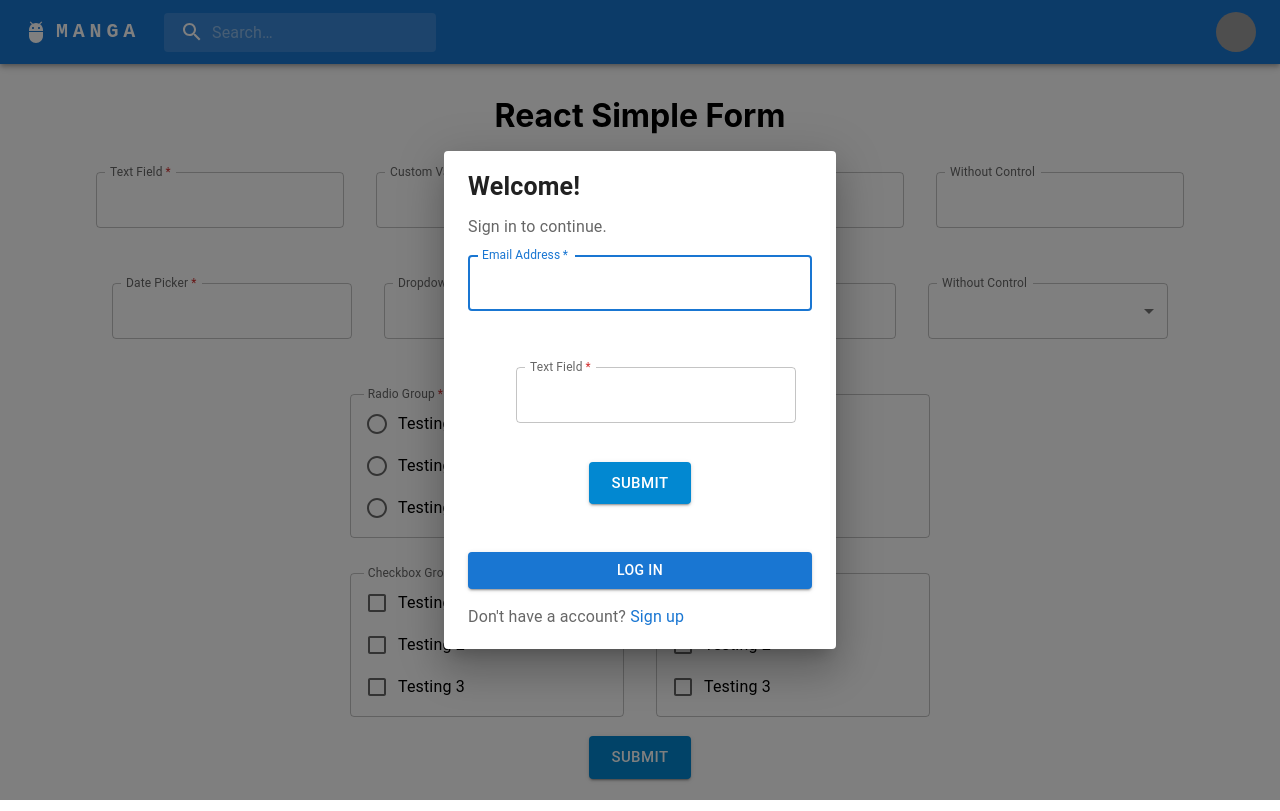
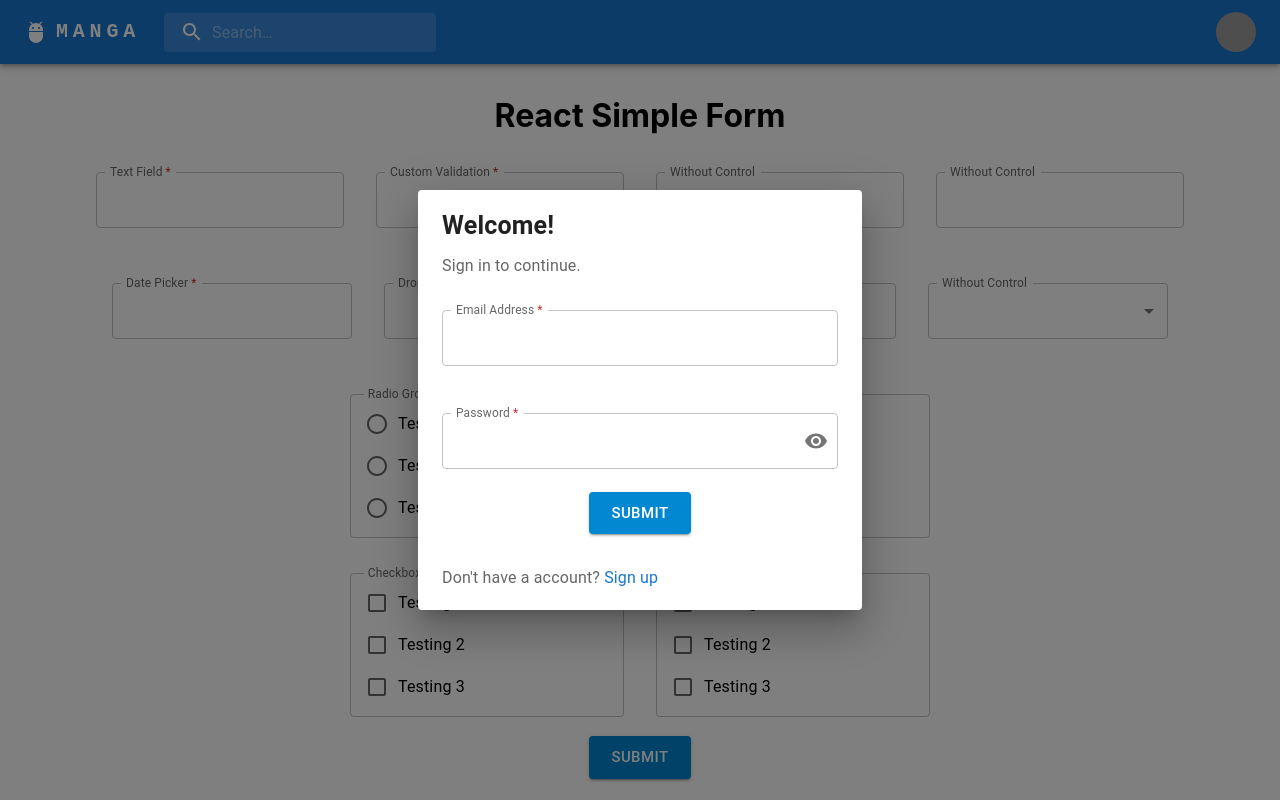
Before and after one commit to wing9537/jpx-frontend, a React (Create React App) app: page /example in a window 1280 px wide. Both pictures are taken after a click on the button "Open settings". Built offline with nearby package versions, Linux system fonts and the light colour scheme; grey boxes are pictures that could not be loaded.

Commit message:
add basePassword input for login dialog

```diff
--- a/src/components/dialog/LoginDialog.js
+++ b/src/components/dialog/LoginDialog.js
@@ -3,8 +3,6 @@ import DialogTitle from "@mui/material/DialogTitle";
 import DialogContent from '@mui/material/DialogContent';
 import DialogContentText from '@mui/material/DialogContentText';
 import Dialog from "@mui/material/Dialog";
-import { Button } from "@mui/material";
-import TextField from '@mui/material/TextField';
 import { useTranslation } from "react-i18next";
 
 
@@ -14,7 +12,6 @@ import { useDispatch, useSelector } from "react-redux";
 // self component
 import { closeDialog, getDialogStateByName } from "../../redux/dialogSlice";
 import BaseInput from "../inputs/baseInput";
-import BaseTextField from "../inputs/baseTextField";
 import BaseForm from "../inputs/baseForm";
 
 function LoginDialog() {
@@ -29,56 +26,37 @@ function LoginDialog() {
     console.log(value);
   };
 
-  const modelObj = {
-    sampleText: "",
-    customValid: "",
-    sampleSelect: "",
-    sampleRadio: "",
-    sampleCheckbox: [],
-    sampleDatePicker: "",
-  };
-
   const limit = {
-    sampleText: { min: 10, max: -1 },
-    customValid: { min: 1, max: -1 },
-    sampleSelect: { min: 1, max: -1 },
-    sampleRadio: { min: 1, max: -1 },
-    sampleCheckbox: { min: 1, max: 1 },
-    sampleDatePicker: { min: 1, max: -1 },
+    email: { min: 5, max: -1 },
+    password: { min: 7, max: -1 },
   };
 
   const { t } = useTranslation("example");
-  const sampleData = t("sampleData", { returnObjects: true });
 
   return (
     <Dialog onClose={handleClose} open={open} maxWidth='xs'>
       <DialogTitle sx={{ fontSize: 25, fontWeight: 'bold', mb: -1 }}>Welcome!</DialogTitle>
       <DialogContent>
         <DialogContentText>Sign in to continue.</DialogContentText>
-        <TextField
-          autoFocus
-          margin="normal"
-          id="email"
-          label="Email Address"
-          type="email"
-          placeholder="example@email.com"
-          fullWidth
-          variant="outlined"
-          required='true'
-        />
-        <BaseForm fullWidth>
+        <BaseForm mx={0} >
           <BaseInput
-            name="sampleText"
+            name="emailAddress"
             type="text"
-            label={t("sampleText")}
-            limit={limit.sampleText}
+            label={t("emailAddress")}
+            limit={limit.email}
+            sx={{ mx: 0 }}
+            fullWidth
+          />
+          <BaseInput
+            name="password"
+            type="password"
+            label={t("password")}
+            limit={limit.password}
+            sx={{ mx: 0, mt: 3 }}
             fullWidth
           />
         </BaseForm>
-
-        <Button variant="contained" fullWidth sx={{ my: 2 }}>Log in</Button>
         <DialogContentText>Don't have a account? <Link underline="hover" href="/sign-up"> Sign up</Link></DialogContentText>
-
       </DialogContent>
     </Dialog>
   );
--- a/src/components/inputs/baseInput.js
+++ b/src/components/inputs/baseInput.js
@@ -2,6 +2,7 @@ import React, { useState } from "react";
 import { useFormContext } from "react-hook-form";
 import { useTranslation } from "react-i18next";
 import BaseTextField from "./baseTextField";
+import BasePassword from "./basePassword";
 import BaseSelect from "./baseSelect";
 import BaseRadio from "./baseRadio";
 import BaseCheckbox from "./baseCheckbox";
@@ -59,6 +60,23 @@ function BaseInput({
     case "text":
       return (
         <BaseTextField
+          inputProps={register(name, {
+            required,
+            maxLength,
+            minLength,
+            validate: rules,
+          })}
+          id={`txt-${name}`}
+          label={mandatoryLabel}
+          error={!!error?.type}
+          helperText={error && errorMsg(error)}
+          disabled={formStatus == form.confirm}
+          {...rest}
+        />
+      );
+    case "password":
+      return (
+        <BasePassword
           inputProps={register(name, {
             required,
             maxLength,
--- /dev/null
+++ b/src/components/inputs/basePassword.js
@@ -0,0 +1,49 @@
+import { TextField } from "@mui/material";
+import React from "react";
+import { InputAdornment } from "@mui/material";
+import { IconButton } from "@mui/material";
+import Visibility from '@mui/icons-material/Visibility';
+import VisibilityOff from '@mui/icons-material/VisibilityOff';
+
+
+/**
+ * @mui TextField API
+ * @ref https://mui.com/api/text-field/
+ */
+function BasePassword({ id = "password", label = "", error = false, helperText = "", ...rest }) {
+
+    const [showPassword, setShowPassword] = React.useState(false);
+
+    const handleClickShowPassword = () => setShowPassword((show) => !show);
+
+    const handleMouseDownPassword = (event) => {
+        event.preventDefault();
+    };
+
+    return (
+        <TextField
+            id={id}
+            label={label}
+            defaultValue=""
+            error={error}
+            helperText={error ? helperText : " "}
+            sx={{ m: 2, minWidth: "15em" }}
+            InputLabelProps={{ shrink: true }}
+            {...rest}
+            type={showPassword ? 'text' : 'password'}
+            InputProps={{
+                endAdornment: <InputAdornment position="end">
+                    <IconButton
+                        aria-label="toggle password visibility"
+                        onClick={handleClickShowPassword}
+                        onMouseDown={handleMouseDownPassword}
+                        edge="end"
+                    >
+                        {showPassword ? <VisibilityOff /> : <Visibility />}
+                    </IconButton>
+                </InputAdornment>,
+            }}
+        />
+    );
+}
+export default BasePassword;
--- a/src/locales/example.json
+++ b/src/locales/example.json
@@ -4,6 +4,8 @@
     "uncontrolled": "Without Control",
     "customValid": "Custom Validation",
     "sampleText": "Text Field",
+    "emailAddress": "Email Address",
+    "password": "Password",
     "sampleSelect": "Dropdown List",
     "sampleRadio": "Radio Group",
     "sampleCheckbox": "Checkbox Group",
@@ -22,6 +24,8 @@
     "uncontrolled": "不受控制",
     "customValid": "自定義驗證",
     "sampleText": "文字輸入",
+    "emailAddress": "電郵輸入",
+    "password": "密碼輸入",
     "sampleSelect": "下拉列表",
     "sampleRadio": "單選按鈕",
     "sampleCheckbox": "複選框",
```
